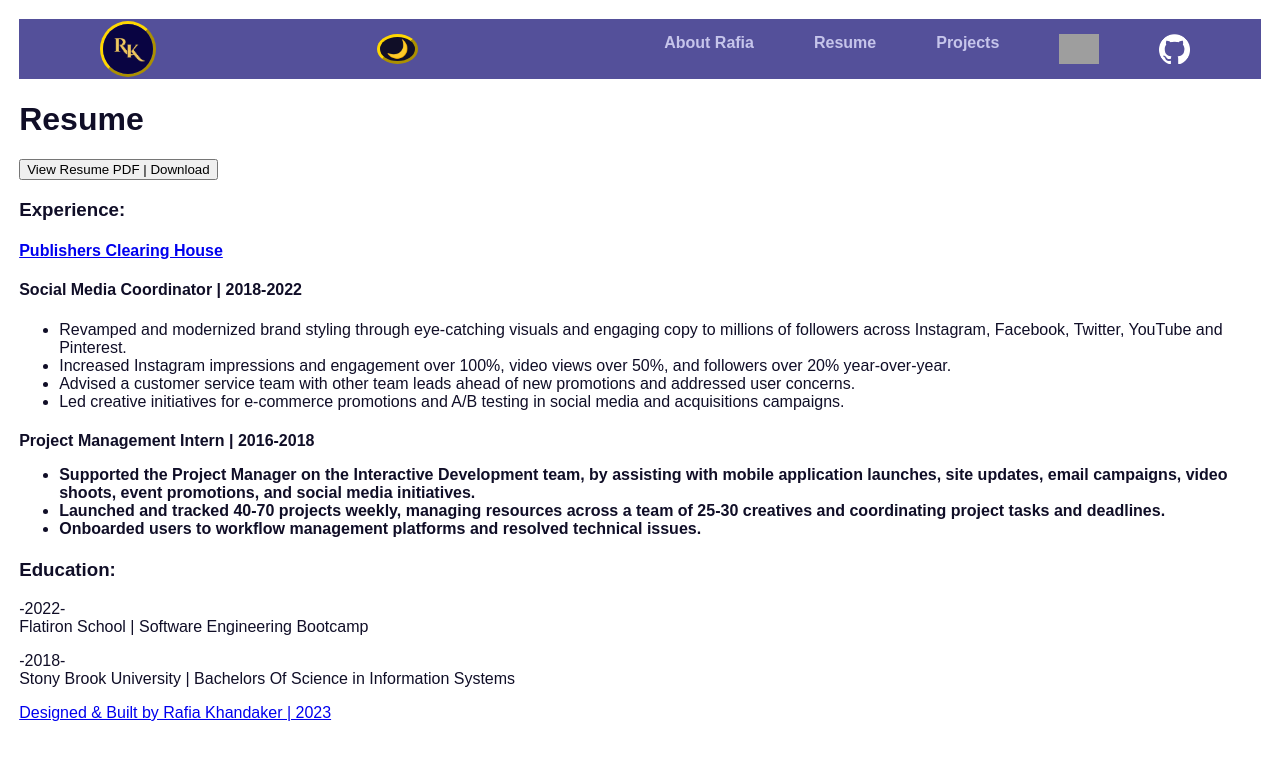
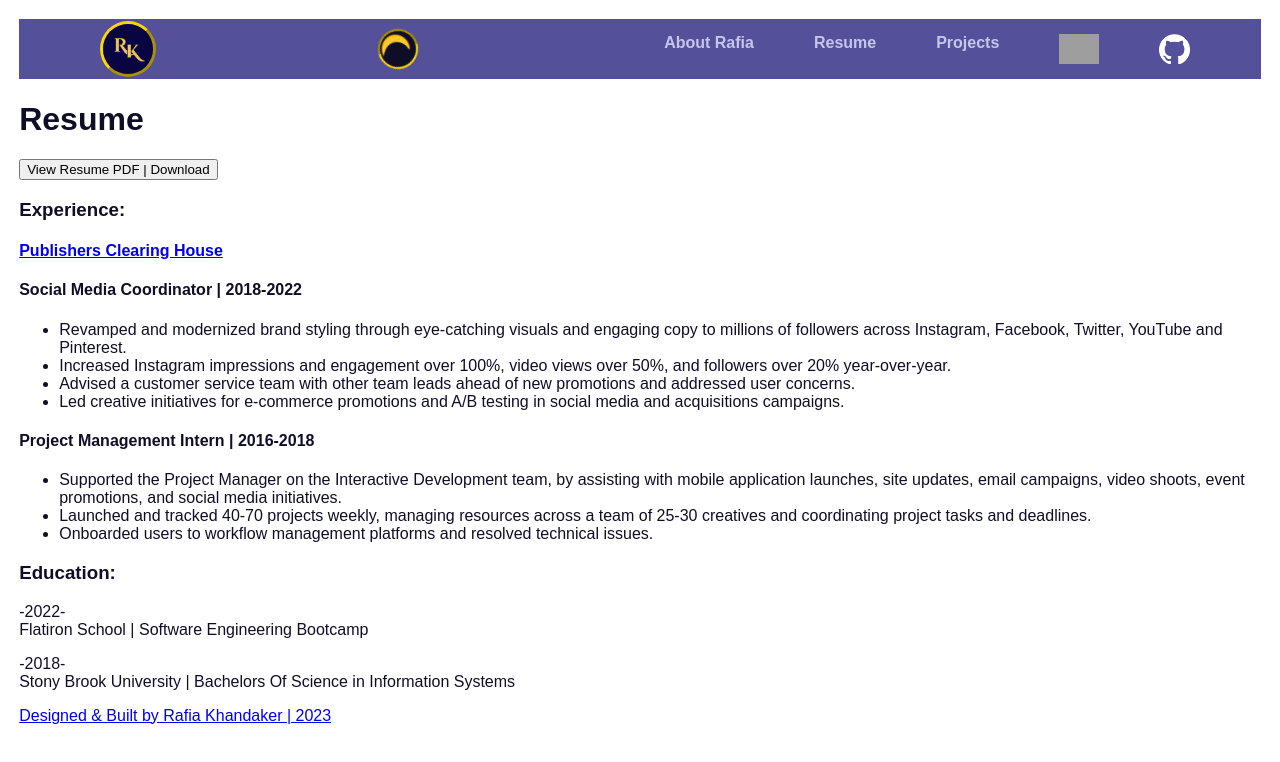
Before and after one commit to RafiaJK/portfolio, a React (Create React App) app: page /resume in a window 1280 px wide. Shown: the top 762 px of the page. Built offline with nearby package versions, Linux system fonts and the light colour scheme; grey boxes are pictures that could not be loaded.

Commit message:
Added animation, styling to dark mode button

```diff
--- a/src/App.css
+++ b/src/App.css
@@ -41,17 +41,27 @@ body {
   margin: 1.5%;
   padding: 0;
   font-family: 'Poppins', sans-serif;
-  /* background-color: #fcfcfc; */
 }
 
 .button-darkmode{
-  border-radius: 80%;
-  font-size: large;
+  border-radius: 50%;
+  font-size: x-large;
   background-color: rgb(16, 14, 39);
-  border:none;
   border-style: outset;
-  width: max-content;
+  width: 40px;
+  height: 40px;
   border-color: gold;
+  animation: App-logo-spin infinite 10s ease-in-out;
+
+}
+
+@keyframes App-logo-spin {
+  from {
+    transform: rotate(0deg);
+  }
+  to {
+    transform: rotate(360deg);
+  }
 }
 
 .button-darkmode:hover{
--- a/src/Nav.js
+++ b/src/Nav.js
@@ -42,9 +42,9 @@ function Nav({toggleTheme, theme}) {
       <div className="menu-icon" onClick={toggleNav}>
 
         <svg viewBox="0 0 100 80" width="30" height="25">
-          <rect width="100" height="20" rx="8"></rect>
-          <rect y="30" width="100" height="20" rx="8"></rect>
-          <rect y="60" width="100" height="20" rx="8"></rect>
+          <rect width="100" height="15" rx="8"></rect>
+          <rect y="30" width="100" height="15" rx="8"></rect>
+          <rect y="60" width="100" height="15" rx="8"></rect>
         </svg>
       </div>
 
--- a/src/Projects.js
+++ b/src/Projects.js
@@ -21,30 +21,32 @@ function Projects() {
             <h1>Projects</h1>
             <p> </p>
 
+            <h3>
+                <span>Concert Buddy | </span> <a href="https://github.com/RafiaJK/concert-buddy" target="_blank">View Code</a>
+            </h3>
             <h4>
-                <span>Concert Buddy | </span> <a href="https://github.com/RafiaJK/concert-buddy" target="_blank">View Code</a>
+                View concerts from your favorite artists, add yourself to a list of attendees, and meet fellow concertgoers in New York City.
             </h4>
-            <h5>
-                View concerts from your favorite artists, add yourself to a list of attendees, and meet fellow concertgoers in New York City.
                 <ul>
                     <li>Implemented authentication and password protection in Rails for users to sign-up or login using tokens.</li>
                     <li>Designed a React frontend and cohesive styling elements through Figma.</li>
                     <li>Built out a full CRUD functionality for users to personalize their accounts.</li>
                 </ul>
-            </h5>
+
             <div style={demoStyle}><iframe src="https://www.loom.com/embed/f5d11dd1012e4979aa00ed4229557c05" frameborder="0" webkitallowfullscreen mozallowfullscreen allowfullscreen style={demoFullSize}></iframe></div>
 
+            <h3>
+                <span>FiDi Dining Guide | </span> <a href="https://github.com/RafiaJK/flatiron-FiDi-Dining" target="_blank">View Code</a>
+            </h3>
             <h4>
-                <span>FiDi Dining Guide | </span> <a href="https://github.com/RafiaJK/flatiron-FiDi-Dining" target="_blank">View Code</a>
+                Single-page application with searchable listings of restaurants, cafes, and bars in the Financial District, Manhattan.
             </h4>
-            <h5>
-                Single-page application with searchable listings of restaurants, cafes, and bars in the Financial District, Manhattan.
                 <ul>
                     <li>Constructed client-side routes with React Router and RESTful routing conventions.</li>
                     <li>Features search function to filter by type of establishment, street address, or name.</li>
                     <li>Developed an API of location listings in a SQLite database with the ability to persist data for new listings.</li>
                 </ul>
-            </h5>
+
             <div style={demoStyle}><iframe src="https://www.loom.com/embed/0c6e2872954647edb93a54f3b38b32f8" frameborder="0" webkitallowfullscreen mozallowfullscreen allowfullscreen style={demoFullSize}></iframe></div>
         </div>
     );
--- a/src/Resume.js
+++ b/src/Resume.js
@@ -36,12 +36,13 @@ function Resume() {
 
         <h4>
         <span>Project Management Intern |</span> 2016-2018
+        </h4>
         <ul>
           <li>Supported the Project Manager on the Interactive Development team, by assisting with mobile application launches, site updates, email campaigns, video shoots, event promotions, and social media initiatives.</li>
           <li>Launched and tracked 40-70 projects weekly, managing resources across a team of 25-30 creatives and coordinating project tasks and deadlines.</li>
           <li>Onboarded users to workflow management platforms and resolved technical issues.</li>
         </ul>
-      </h4>
+
 
       <h3>Education:</h3>
       <p>-2022- <br></br> Flatiron School | Software Engineering Bootcamp</p>
--- a/src/darkTheme.css
+++ b/src/darkTheme.css
@@ -1,9 +1,17 @@
 .dark {
     background-color: rgb(16, 14, 39);
     color: #fff;
+}
+
+.dark a:hover{
+    color:gold;
 }
 
 .light {
     background-color: #fff;
     color: rgb(16, 14, 39);
 }
+
+.light a:hover{
+    color:midnightblue;
+}
--- a/src/nav.css
+++ b/src/nav.css
@@ -31,8 +31,9 @@
     display: none;
 }
 
+
 .menu-icon rect {
-    fill: goldenrod;
+    fill: gold;
 }
 
 .navlinks {
```
